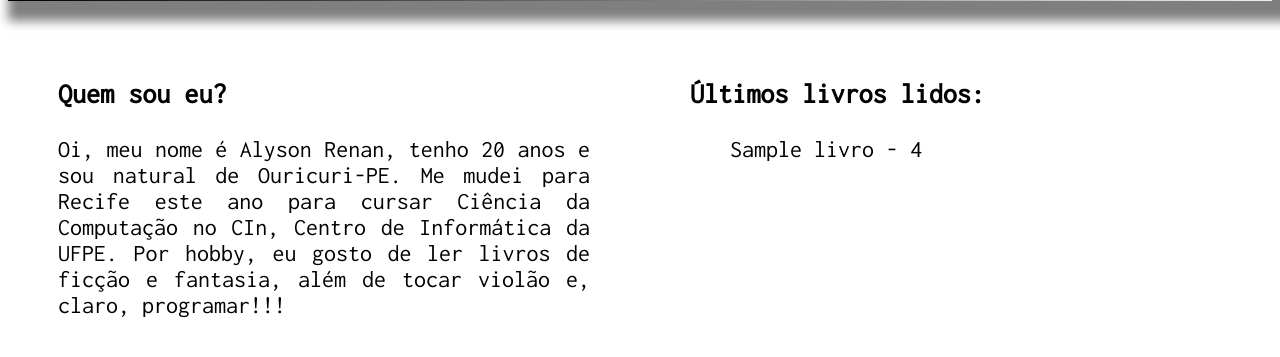
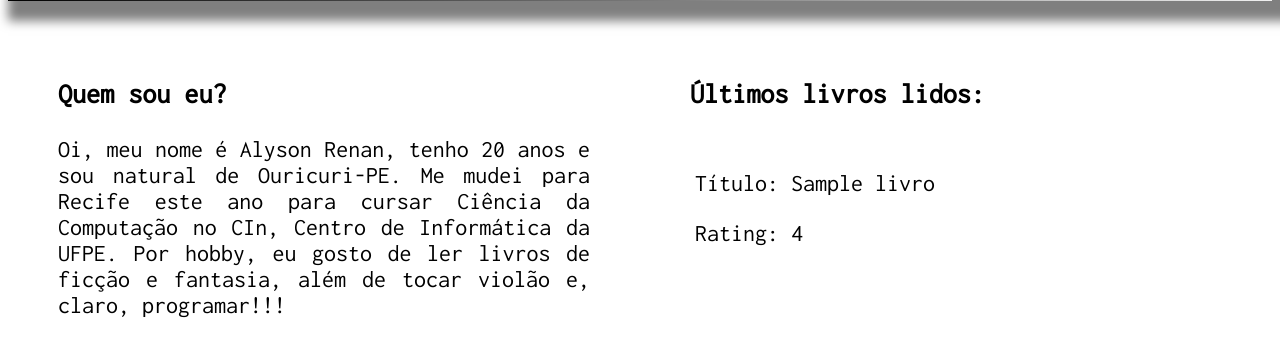
Before and after one commit to argas7/ptaChallengesArgas, a Django app: page / in a window 1280 px wide. Shown: the part 307-664 px from the top of the page. Run offline with Django 3.2, Linux system fonts and the light colour scheme; tables that the repository leaves empty hold one stand-in row (values such as "Sample post"); grey boxes are pictures that could not be loaded.

Commit message:
Update home.html and home.css

```diff
--- a/static/css/home.css
+++ b/static/css/home.css
@@ -32,21 +32,18 @@ h1 {
     text-align: justify;
 }
 
-ol li {
+.book {
     padding: 10px 5px;
     width: 100%;
+    display: block;
 }
 
-ol li:hover {
+.book:hover{
     background-color: rgba(0, 0, 0, 0.5);
     border: 1px solid black;
     border-radius: 10px;
 }
 
-a {
-    text-decoration: none;
-    color: black;
-}
 @media only screen and (max-width: 700px) {
     #menu {
         display: block;
--- a/templates/home.html
+++ b/templates/home.html
@@ -25,9 +25,11 @@
         </div>
         <div class="page">
             <h3>Últimos livros lidos:</h3>
-            <ol>
                 {% for livro in livros %}
-                <p>{{ livro.title }} - {{ livro.rating }}</p>
+                <div class="book">
+                    <p>Título: <span class="name"> {{ livro.title }} </span></p>
+                    <p>Rating: <span class="name">{{ livro.rating }}</span></p>
+                </div>
                 {% endfor %}
                 <!--
                 <a href="https://pt.wikipedia.org/wiki/The_Last_Olympian" target="_blank"><li>Percy Jackson - O Último Olimpiano</li></a>
@@ -36,7 +38,7 @@
                 <a href="https://pt.wikipedia.org/wiki/The_Sea_of_Monsters" target="_blank"><li>Percy Jackson - O Mar de Monstros</li></a>
                 <a href="https://pt.wikipedia.org/wiki/The_Lightning_Thief" target="_blank"><li>Percy Jackson - O Ladrão de Raios</li></a>
                 -->
-            </ol>
+
         </div>
     </div>
 </body>
```
